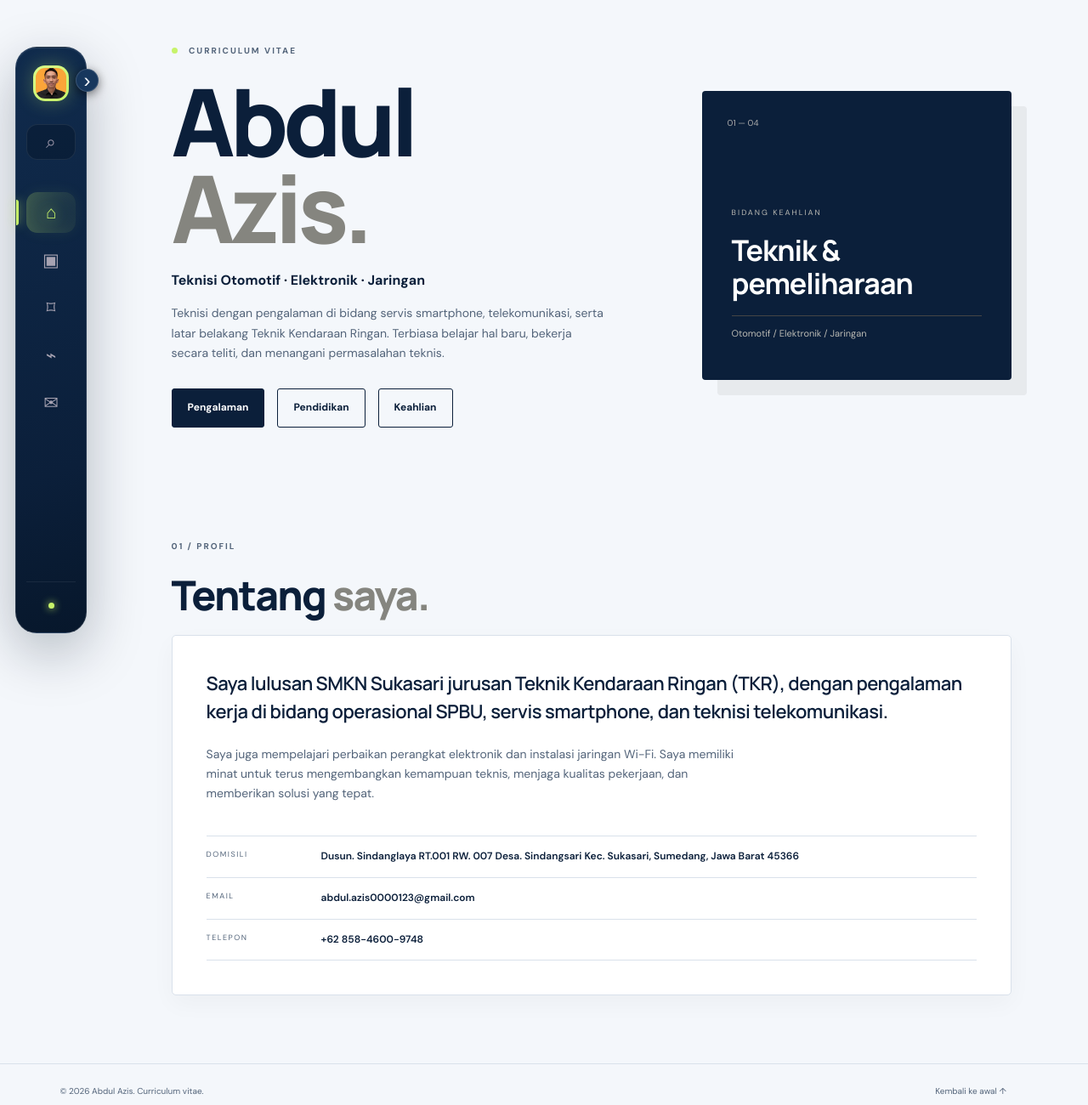
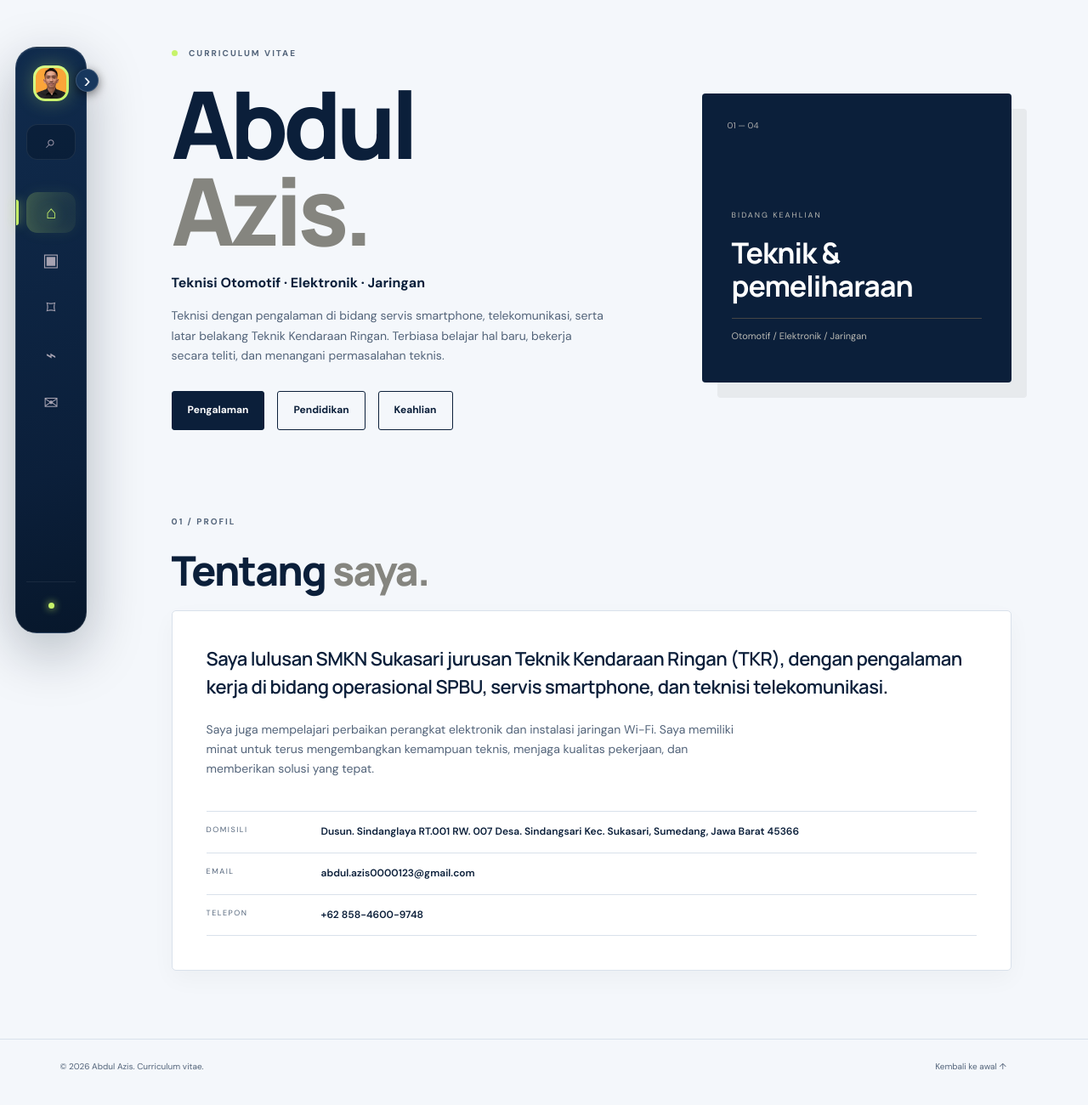
Before and after one commit to mailnews/curricullum-vitae, a plain HTML site: page index.html in a window 1280 px wide. Shown: the whole page at 85% size. Drawn offline with Linux system fonts and the light colour scheme.

Commit message:
Rapikan ruang kosong pada Beranda desktop

```diff
--- a/index.html
+++ b/index.html
@@ -1176,7 +1176,20 @@
       .neon-link-label,.neon-sidebar.expanded .neon-link-label { font-size:7px; }
     }
 
-  </style>
+
+    /* Opsi 1: rapatkan area Beranda pada desktop */
+    @media (min-width: 801px) {
+      .hero {
+        min-height: auto !important;
+        padding-top: 55px;
+        padding-bottom: 55px;
+      }
+      .about {
+        padding-top: 45px;
+      }
+    }
+
+</style>
 </head>
 <body>
 <aside class="neon-sidebar" id="neonSidebar" aria-label="Navigasi CV">
```
